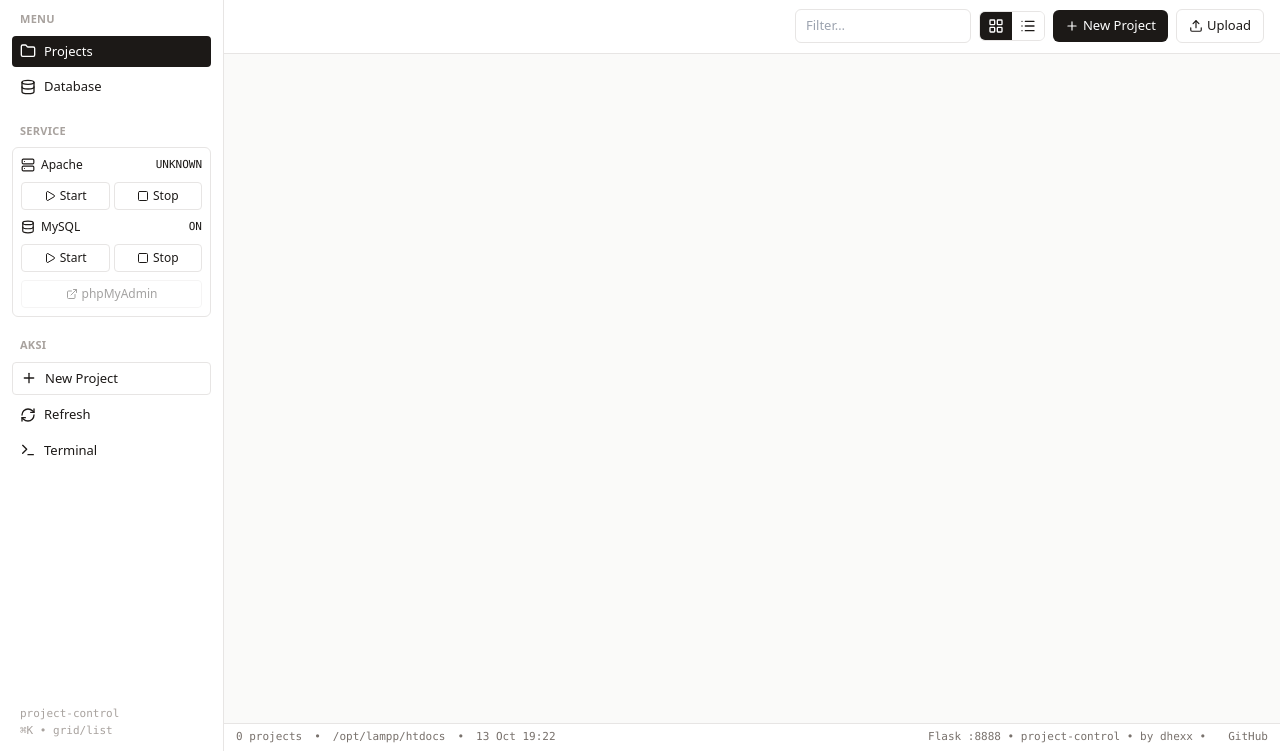
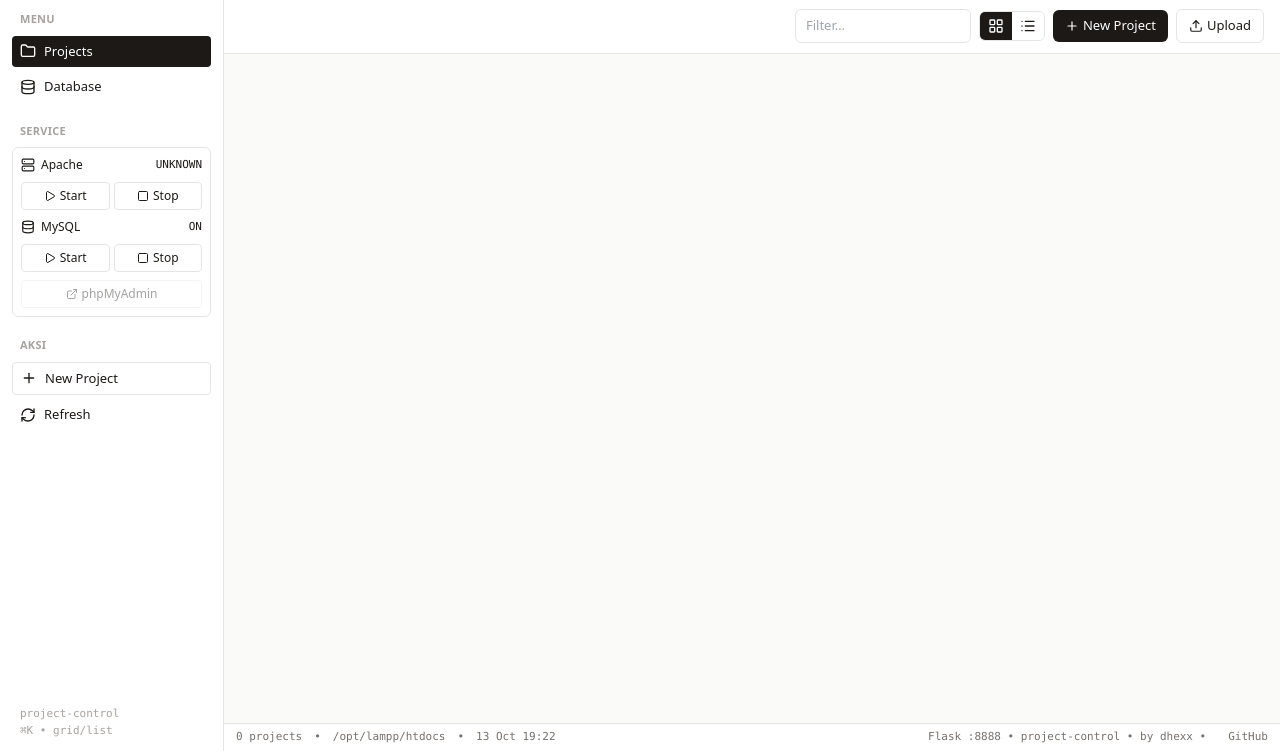
Before and after one commit to dhamm-dev/lampp-manager-by-dhexx, a Flask app: page / in a window 1280 px wide. Shown: the part 49-800 px from the top of the page. Run offline with Flask 3, Linux system fonts and the light colour scheme; the visitor is signed in with stand-in values (Sample User, id 1); data that the repository does not hold is empty; some libraries are stand-ins or nearby versions.

Commit message:
Hapus tombol Terminal dummy (pakai terminal lokal + project-control)

```diff
--- a/templates/index.html
+++ b/templates/index.html
@@ -63,7 +63,6 @@
     <div class="text-[11px] font-semibold text-stone-400 uppercase tracking-wide px-2 mt-4 mb-1">Aksi</div>
     <button onclick="openModal('projectModal')" class="flex items-center gap-2 text-[13px] px-2 py-1.5 rounded border border-stone-200 hover:border-stone-900"><i data-lucide="plus" class="w-4 h-4"></i>New Project</button>
     <button onclick="refreshAll()" class="flex items-center gap-2 text-[13px] px-2 py-1.5 rounded hover:bg-stone-100"><i data-lucide="refresh-cw" class="w-4 h-4"></i>Refresh</button>
-    <button onclick="openTerminalHint()" class="flex items-center gap-2 text-[13px] px-2 py-1.5 rounded hover:bg-stone-100"><i data-lucide="terminal" class="w-4 h-4"></i>Terminal</button>
     <div class="mt-auto text-[11px] mono text-stone-400 px-2 pt-3">project-control<br>⌘K • grid/list</div>
   </aside>
 
@@ -330,7 +329,6 @@ $("sqlInput").addEventListener("change",async e=>{
   try{const r=await fetch("/api/import",{method:"POST",body:fd});const j=await r.json();if(!r.ok)throw new Error(j.error);toast("Import OK");loadDB();}catch(err){toast(err.message);}e.target.value="";
 });
 $("logoutBtn").onclick=async()=>{await fetch("/api/logout",{method:"POST"});location.href="/login";};
-function openTerminalHint(){toast("Terminal: project-control • edit • status • logs");}
 // CMDK
 const cmdk=$("cmdk"),cmdkInput=$("cmdkInput"),cmdkList=$("cmdkList");
 function openCmdk(){cmdk.classList.remove("hidden");cmdkInput.value="";renderCmdk("");setTimeout(()=>cmdkInput.focus(),30);}
```
